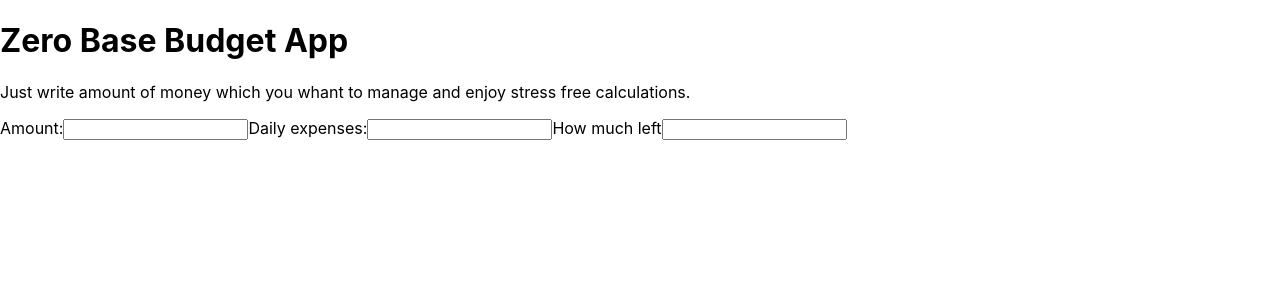
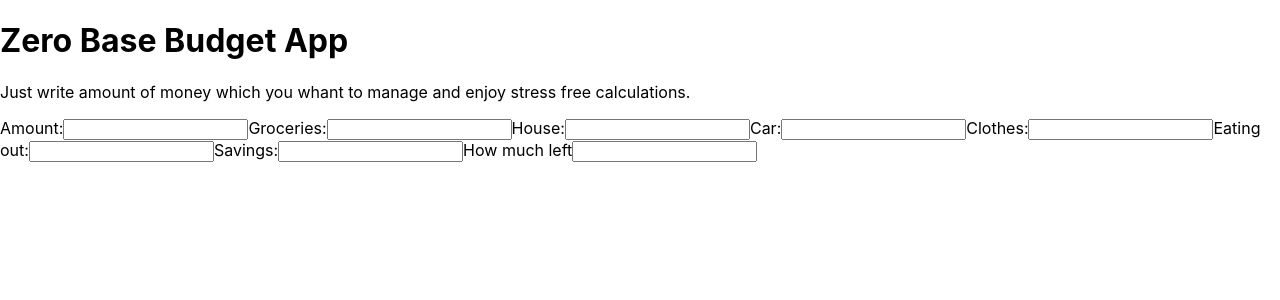
Before and after one commit to alicja-begovic/zero-based-budget-app, a React (Create React App) app: page / in a window 1280 px wide. Shown: the top 300 px of the page. Built offline with nearby package versions, Linux system fonts and the light colour scheme.

Commit message:
adding new categories and deleting old notes

```diff
--- a/src/App.js
+++ b/src/App.js
@@ -2,9 +2,14 @@ import { useState } from "react";
 import "./App.css";
 
 function App() {
-  const [amount, setAmount] = useState('');
-  const [dailyExpenses, setDailyExpenses] = useState('');
-  const [odds, setOdds] = useState('');
+  const [amount, setAmount] = useState("");
+  const [groceries, setGroceries] = useState("");
+  const [house, setHouse] = useState("");
+  const [car, setCar] = useState("");
+  const [clothes, setClothes] = useState("");
+  const [eatingOut, setEatingOut] = useState("");
+  const [savings, setSavings] = useState("");
+  const [odds, setOdds] = useState("");
 
   return (
     <main className="App">
@@ -22,17 +27,51 @@ function App() {
           value={amount}
           onChange={(e) => setAmount(e.target.value)}
         />
-        <label>Daily expenses:</label>
+        <label>Groceries:</label>
         <input
           type="number"
-          value={dailyExpenses}
-          onChange={(e) => setDailyExpenses(e.target.value)}
+          value={groceries}
+          onChange={(e) => setGroceries(e.target.value)}
+        />
+        <label>House:</label>
+        <input
+          type="number"
+          value={house}
+          onChange={(e) => setHouse(e.target.value)}
+        />
+        <label>Car:</label>
+        <input
+          type="number"
+          value={car}
+          onChange={(e) => setCar(e.target.value)}
+        />
+        <label>Clothes:</label>
+        <input
+          type="number"
+          value={clothes}
+          onChange={(e) => setClothes(e.target.value)}
+        />
+        <label>Eating out:</label>
+        <input
+          type="number"
+          value={eatingOut}
+          onChange={(e) => setEatingOut(e.target.value)}
+        />
+        <label>Savings:</label>
+        <input
+          type="number"
+          value={savings}
+          onChange={(e) => setSavings(e.target.value)}
         />
         <label>How much left</label>
         <input
           type="number"
           value={odds}
-          onChange={(odds) => setOdds(amount - dailyExpenses)}
+          onChange={(odds) =>
+            setOdds(
+              amount - groceries - house - car - clothes - eatingOut - savings
+            )
+          }
         />
       </section>
     </main>
@@ -43,13 +82,6 @@ export default App;
 
 /*
 
-<input type="number" placeholder="Enter Value Here" value={val1} onChange={e => setVal1(e.target.value)} />
-
-<input type="number" placeholder="Enter Value Here" value={val2} onChange={e => setVal2(e.target.value)} />
-
-<input type="number" placeholder="Enter Value Here" value={sum} onChange={val => setSum(val1 * val2)} />
-
-uruchomić sobie kod w przeglądarce i przejrzeć funckjonalność
 
 
 */
```
